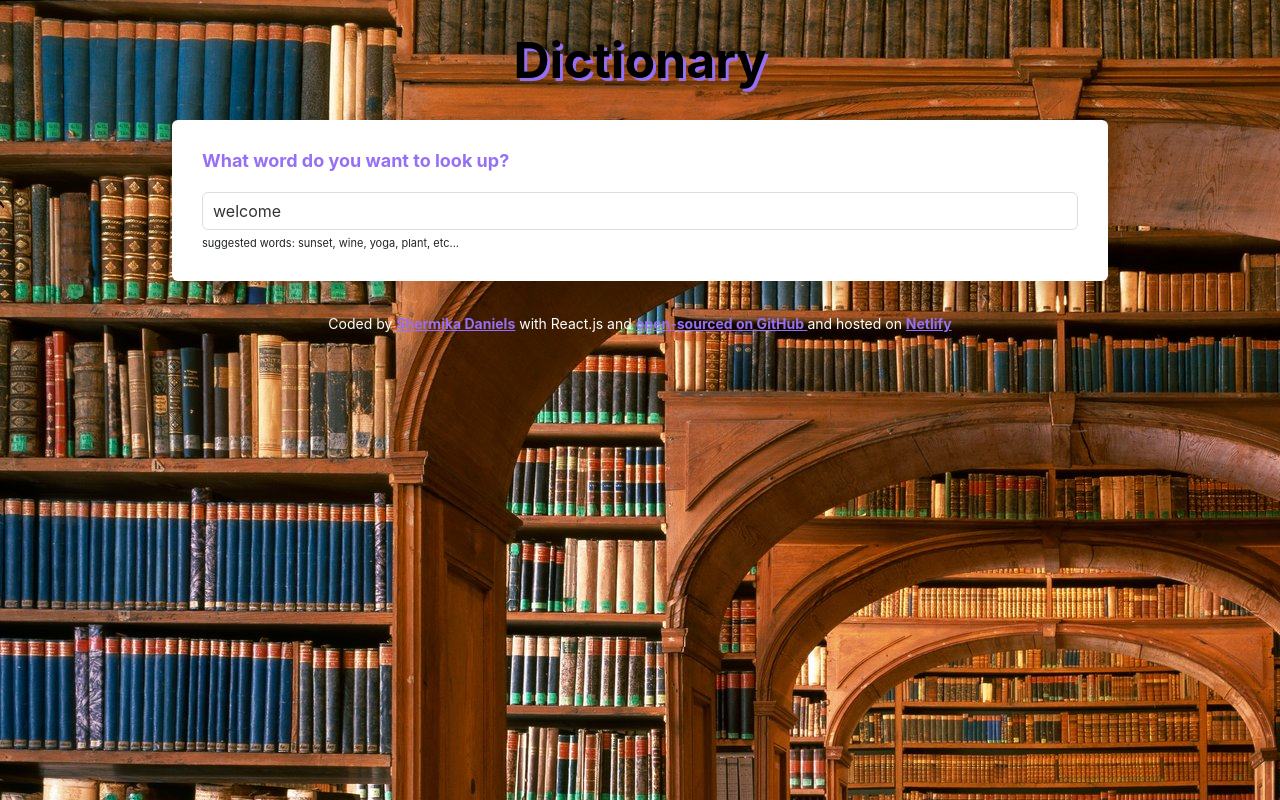
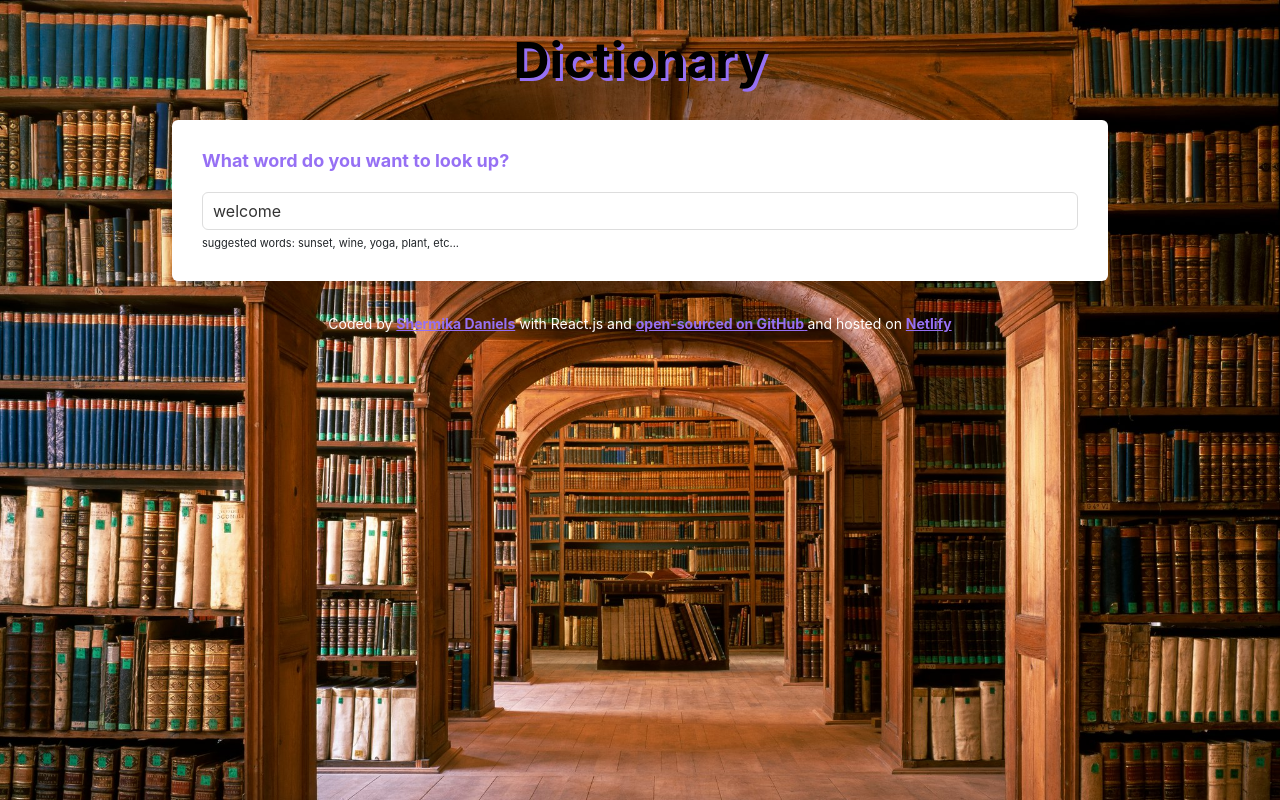
Before and after one commit to ShermikaDaniels/react-dictionary-project, a React (Create React App) app: page / in a window 1280 px wide. Built offline with nearby package versions, Linux system fonts and the light colour scheme; no server answers.

Commit message:
Updated the background image

```diff
--- a/src/App.css
+++ b/src/App.css
@@ -1,5 +1,11 @@
 body {
   background-image: url("./Library.png");
+  background-repeat: no-repeat;
+  -webkit-background-size: cover;
+  -moz-background-size: cover;
+  -o-background-size: cover;
+  background-size: cover;
+  background-attachment: fixed;
 }
 
 a {
```
